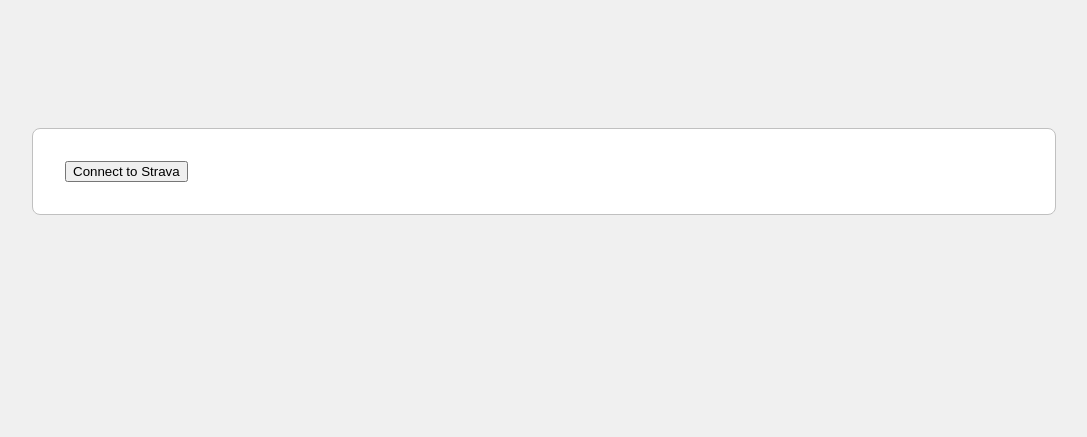
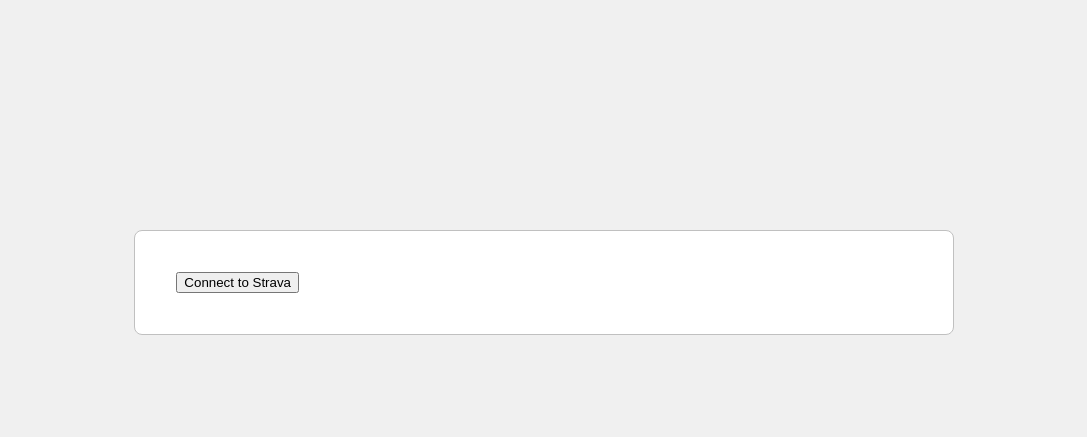
Before and after one commit to gyronaut/speedapp, a Flask app: page / in a window 1280 px wide. Shown: the top 437 px of the page, without its empty margins (96-1183 px from the left). Run offline with Flask 3, Linux system fonts and the light colour scheme.

Commit message:
adjusting css

```diff
--- a/static/style.css
+++ b/static/style.css
@@ -10,14 +10,14 @@
 body {
     font-family: sans-serif;
     background: #f0f0f0;
-    margin: 4em;
+    margin: 10%;
 }
 
 .main {
     background: white;
     border: solid 1px #c0c0c0;
     border-radius: 8px;
-    padding: 2em;
+    padding: 5%;
 }
 
 .no_data_text{
```
